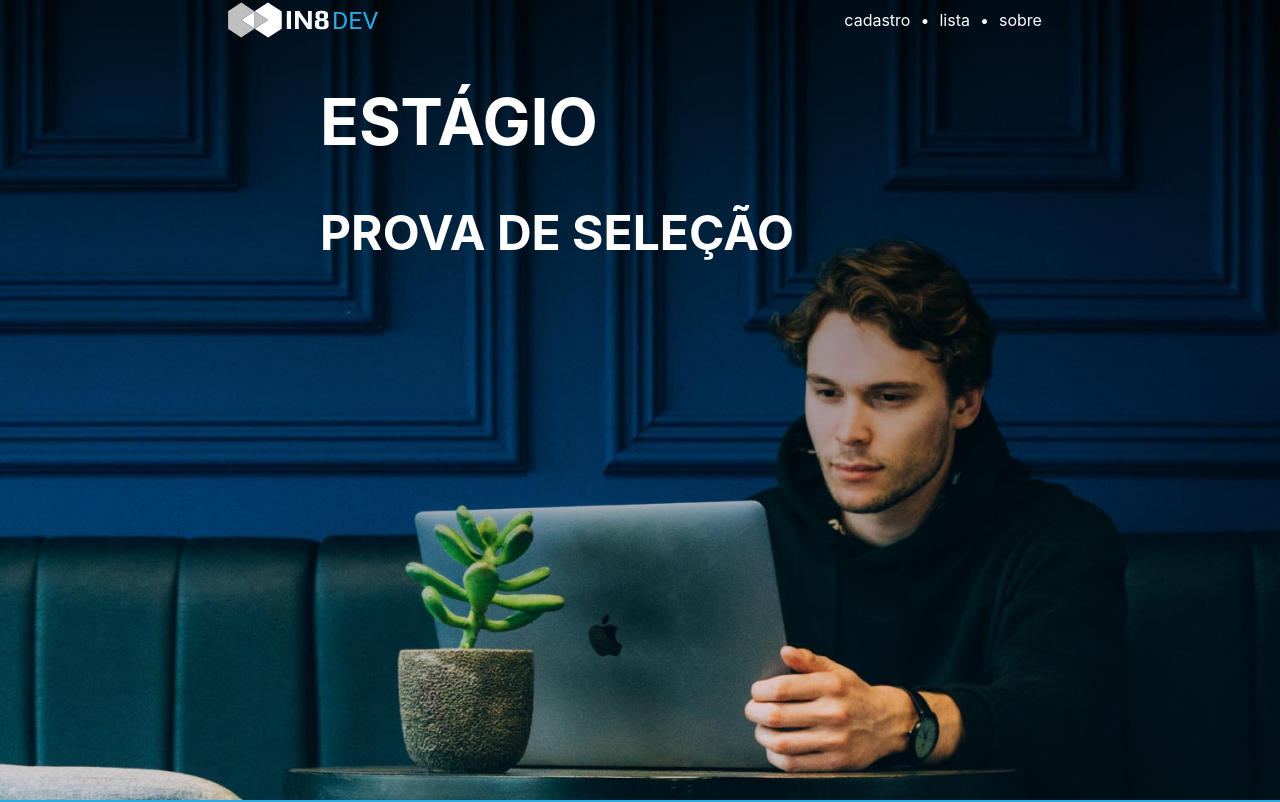
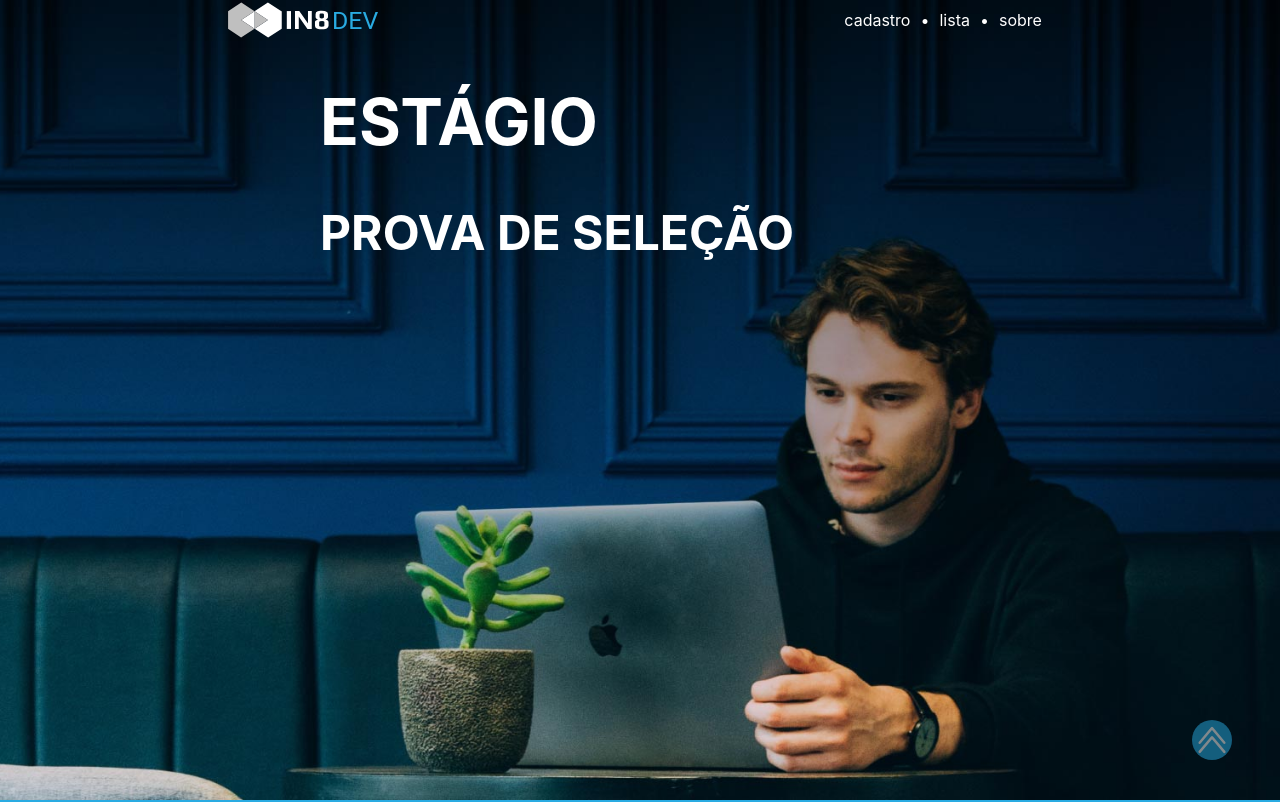
Before and after one commit to SantosRodrigo89/teste-pratico-in8, a React (Create React App) app in the folder FrontEnd/: page / in a window 1280 px wide. Shown: the top 802 px of the page. Built offline with nearby package versions, Linux system fonts and the light colour scheme; no server answers.

Commit message:
refatoração do codigo

```diff
--- a/FrontEnd/src/Components/scroll/styled.js
+++ b/FrontEnd/src/Components/scroll/styled.js
@@ -8,21 +8,20 @@ export const IconImage = styled.img`
 
     margin-right: 10px;
     cursor: pointer;
+    position: fixed;
+    right: 3%;
+    bottom: 40px;
 
     &:hover {
         opacity: 0.7;
     }
 
     &:active {
-        opacity: 0.5;
+        opacity: none;
     }
 
     &:focus {
         outline: none;
     }
 
-
-
-
-
 `;
--- a/FrontEnd/src/index.js
+++ b/FrontEnd/src/index.js
@@ -1,7 +1,6 @@
 import React from "react";
 import ReactDOM from "react-dom/client";
 import App from "./App";
-import FontStyles from "./fontStyles";
 import "./index.css";
 
 const root = ReactDOM.createRoot(document.getElementById("root"));
```
